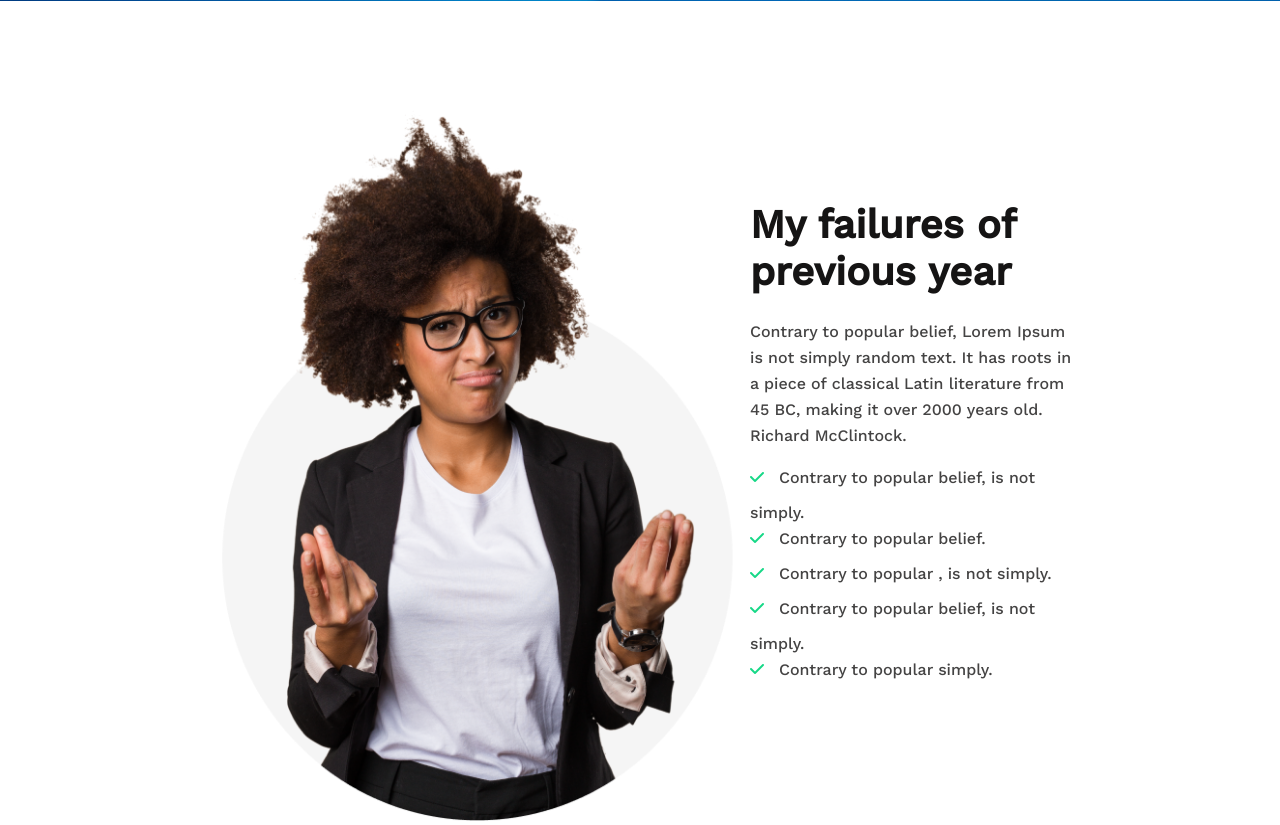
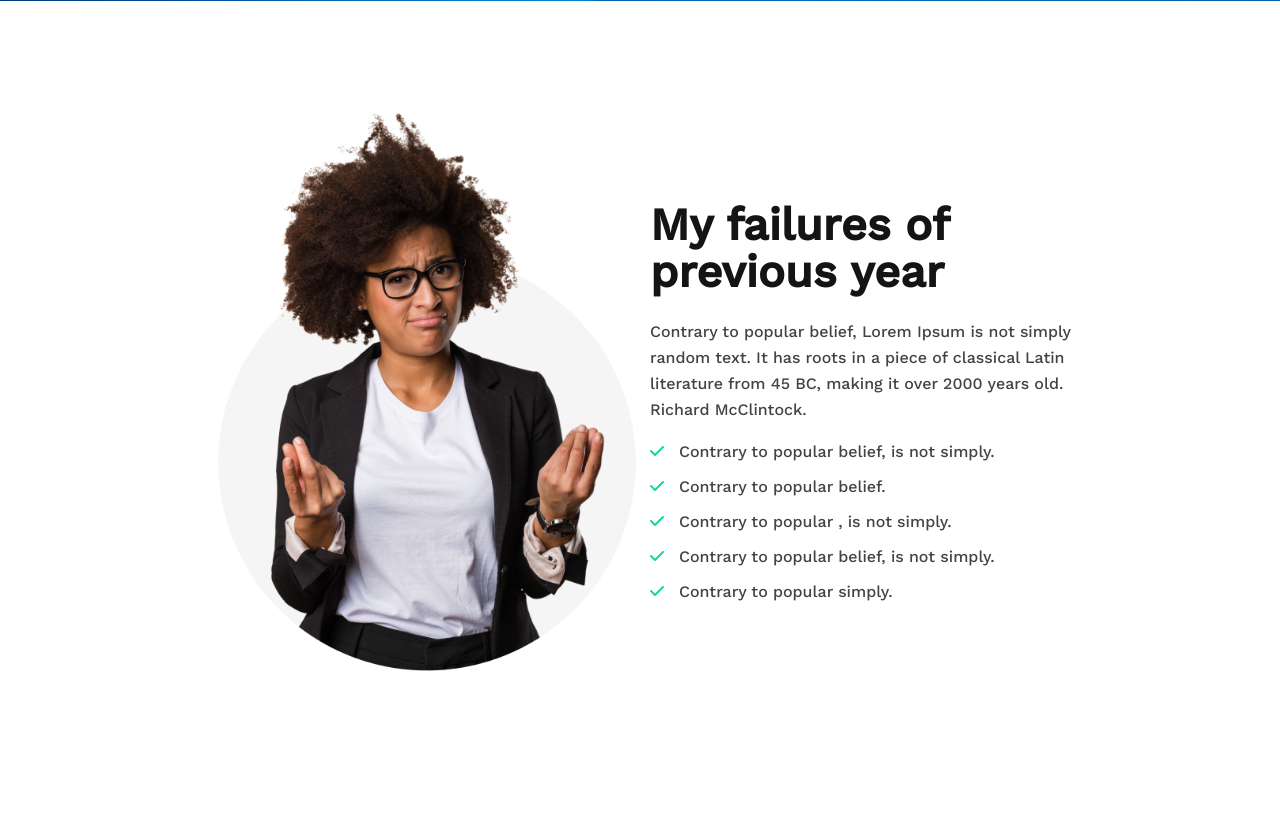
Before and after one commit to ahkamulbd/ResetB6Assignment1, a plain HTML site: page index.html in a window 1280 px wide. Shown: the part 664-1489 px from the top of the page. After the commit the page ends 1339 px from the top, so only its background shows below. Drawn offline with nearby package versions, Linux system fonts and the light colour scheme.

Commit message:
Necessary adjustment done in My Failure Section

```diff
--- a/css/style.css
+++ b/css/style.css
@@ -1,6 +1,7 @@
 * {
     font-family: 'Work Sans', sans-serif;
     margin: 0;
+    /* background: #faf5f5; */
 }
 
 header {
@@ -68,7 +69,7 @@ main {
 
 #failure-description h2 {
     font-weight: 700;
-    font-size: 40px;
+    font-size: 45px;
     line-height: 47px;
     color: #151414;
     margin-bottom: 24px;
--- a/index.html
+++ b/index.html
@@ -38,7 +38,7 @@
         <!-- My Failure Section -->
         <section class="my-failure">
             <div>
-                <img src="images/person.png" alt="Person Image" width="550" height="720">
+                <img src="images/person.png" alt="Person Image" width="450" height="570">
             </div>
             <div id="failure-description">
                 <h2>My failures of
@@ -55,7 +55,6 @@
                     <li><i class="fa-solid fa-check check-mark"></i>Contrary to popular simply.</li>
                 </ul>
             </div>
-
         </section>
 
     </main>
```
